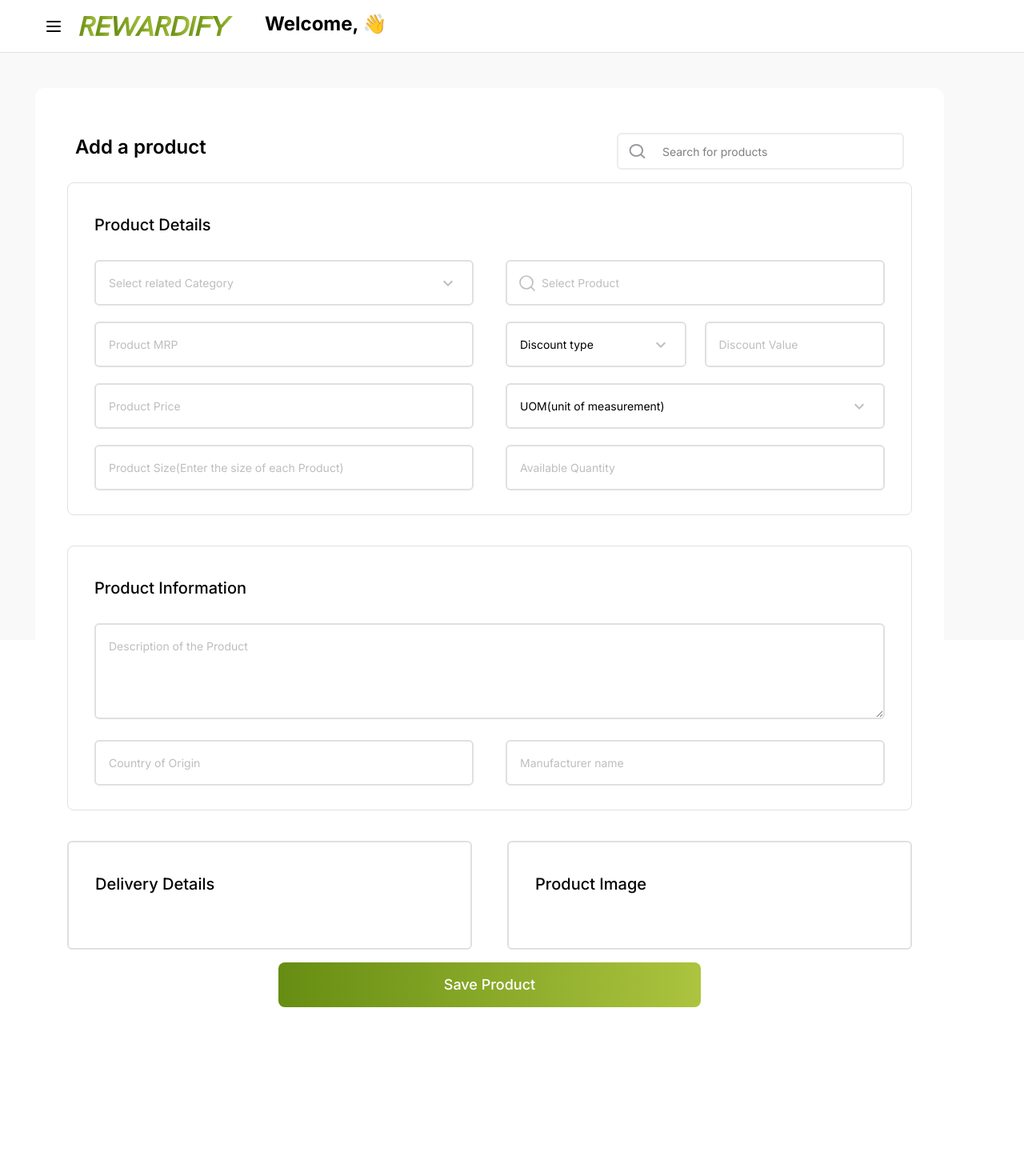
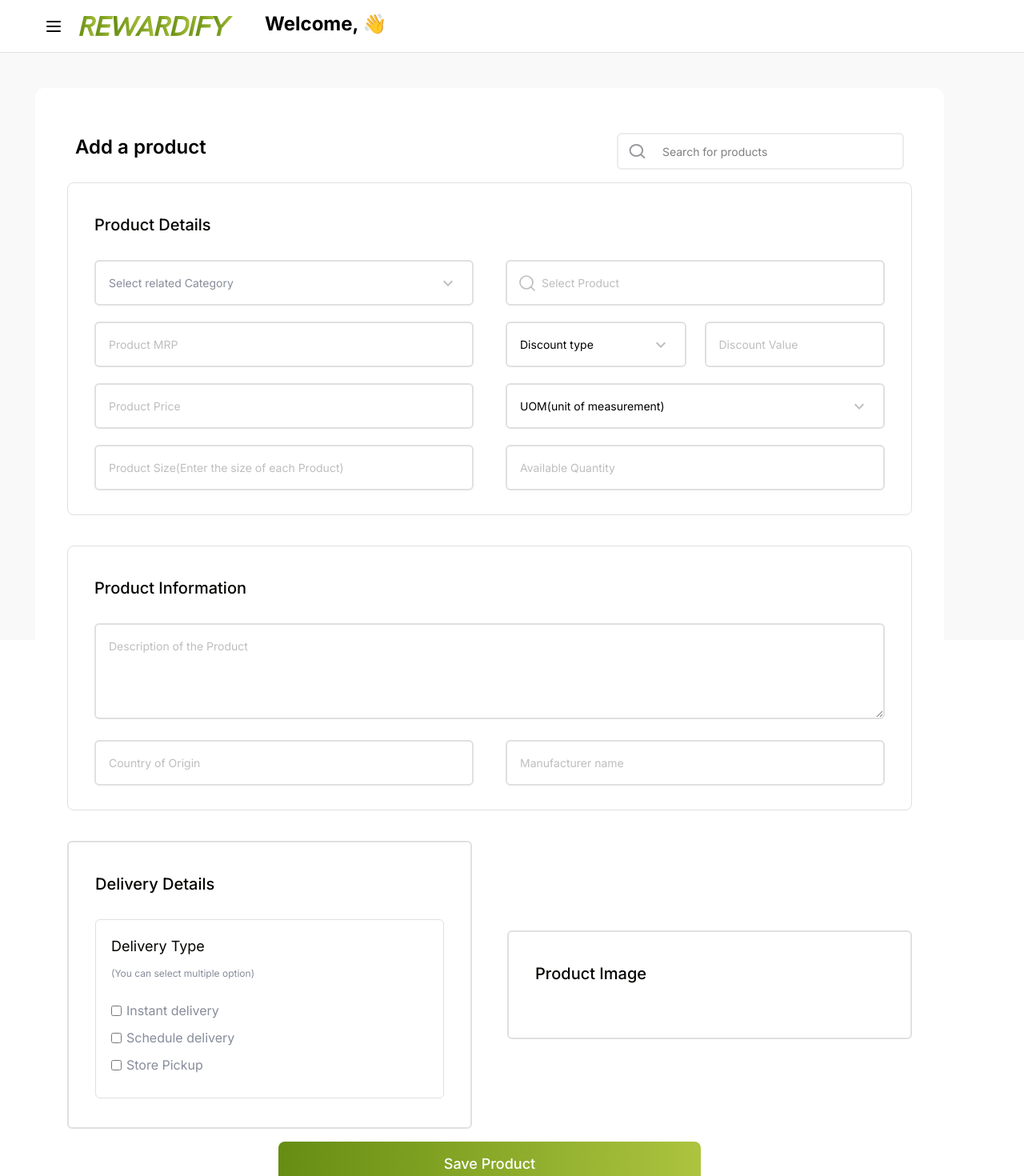
Before and after one commit to ragulraj28/Rewardify, a React (Vite) app: page /add-product in a window 1280 px wide. Shown: the top 1470 px of the page at 80% size. Before the commit the page ends 1319 px from the top, so only its background shows below. Built offline with nearby package versions, Linux system fonts and the light colour scheme; sample sign-in values are in the browser's storage.

Commit message:
new changes

```diff
--- a/src/components/products/AddAproduct/DeliveryDetailsBox.css
+++ b/src/components/products/AddAproduct/DeliveryDetailsBox.css
@@ -3,3 +3,27 @@
 .delivery-details-box {
     @apply border-[#E0E0E0] border-2 rounded-md pt-[38px] pb-[36px] px-[33px] w-full
 }
+
+.delivery-type-box {
+    @apply border border-border-color rounded-[6px] p-[19px];
+
+    h3.delivery-type-heading {
+        @apply text-[18px] font-[400] mb-[12px] text-secondary;
+    }
+
+    p.deliverytype-subtext {
+        @apply text-tertiary text-[12px] mb-[25px];
+    }
+
+    div.delivery-type-input {
+        @apply flex items-center mb-[10px];
+    }
+
+    div.delivery-type-input input {
+        @apply mr-[6px];
+    }
+
+    div.delivery-type-input label {
+        @apply text-[16px] text-tertiary;
+    }
+}
--- a/src/components/products/AddAproduct/DeliveryDetailsBox.jsx
+++ b/src/components/products/AddAproduct/DeliveryDetailsBox.jsx
@@ -1,11 +1,41 @@
 import React from "react";
 import ProductDetailsHeading from "./ProductDetailsHeading";
 import "./DeliveryDetailsBox.css";
+import { useFormContext, useWatch } from "react-hook-form";
+
+const deliveryType = [
+  { id: "reading", label: "Instant delivery", value: "Instant delivery" },
+  { id: "sports", label: "Schedule delivery", value: "Schedule delivery" },
+  { id: "music", label: "Store Pickup", value: "Store Pickup" },
+];
 
 const DeliveryDetailsBox = () => {
+  const { register, control, getValues, watch } = useFormContext();
   return (
     <div className="delivery-details-box">
       <ProductDetailsHeading>Delivery Details</ProductDetailsHeading>
+      <div className="delivery-type-box">
+        <h3 className="delivery-type-heading">Delivery Type</h3>
+        <p className="deliverytype-subtext">(You can select multiple option)</p>
+        <div className="delivery-type-inputs">
+          {deliveryType.map((option) => (
+            <div className="delivery-type-input" key={option.id}>
+              <input
+                type="checkbox"
+                id={option.id} // Use unique id for label association
+                value={option.value} // This value is added to the array when checked
+                {...register("interests", {
+                  // Add validation rules here if needed
+                  validate: (value) =>
+                    (value && value.length > 0) ||
+                    "Please select at least one interest", // Example: Require at least one selection
+                })}
+              />
+              <label htmlFor={option.id}>{option.label}</label>
+            </div>
+          ))}
+        </div>
+      </div>
     </div>
   );
 };
--- a/src/components/products/AddAproduct/ProductDetailsForm.jsx
+++ b/src/components/products/AddAproduct/ProductDetailsForm.jsx
@@ -1,4 +1,4 @@
-import React, { useState } from "react";
+import React, { useEffect, useState } from "react";
 import "./ProductDetailsForm.css";
 import { useSelector } from "react-redux";
 import { useFormContext, useWatch } from "react-hook-form";
@@ -13,7 +13,7 @@ const product_category = [
   "Chocolate and Desserts",
 ];
 const ProductDetailsForm = () => {
-  const { register, control } = useFormContext();
+  const { register, control, getValues, watch } = useFormContext();
   const [selected, setSelected] = useState("");
   const { allProducts } = useSelector((state) => state.products);
   const [products, setProducts] = useState(allProducts);
@@ -21,12 +21,25 @@ const ProductDetailsForm = () => {
   const categories = [
     ...new Set(products.map((data) => data?.productCategory?.name)),
   ];
-  const selectedCategory = useWatch({ control, name: "categoryName" });
-  console.log(selectedCategory);
+  // const selectedCategory = useWatch({ control, name: "categoryName" });
+  // console.log(selectedCategory);
+
+  const categoryname = watch("categoryName");
+
+  useEffect(() => {
+    if (categoryname) {
+      console.log("Selected Category:", categoryname);
+    }
+  }, [categoryname]);
+
+  // useEffect(() => {
+  //   if (categoryName) {
+  //     console.log("Selected Category:", categoryName);
+  //   }
+  // }, [categoryName]);
+
   const produtsList = products
-    .filter((product) =>
-      product.productCategory.name.includes(selectedCategory)
-    )
+    .filter((product) => product.productCategory.name.includes(categoryname))
     .map((product) => product.name);
 
   // const categoryName = products
@@ -42,10 +55,9 @@ const ProductDetailsForm = () => {
           <select
             {...register("categoryName")}
             className={`product-details-select ${
-              selected === "" ? "text-[#bebebe]" : "text-[#000]"
+              !categoryname ? "text-tertiary" : "text-secondary"
             } `}
-            onChange={(e) => setSelected(e.target.value)}
-            id=""
+            id="categoryName"
           >
             <option
               value=""
--- a/src/components/products/Products.jsx
+++ b/src/components/products/Products.jsx
@@ -31,6 +31,7 @@ const Products = () => {
     try {
       const response = await api.post(`/v1/store-user/master/products/list`);
       // console.log(response?.data?.data);
+      console.log(response?.data?.data);
       dispatch(setProducts(response?.data?.data));
     } catch (err) {
       console.error("Error fetching data:", err);
```
